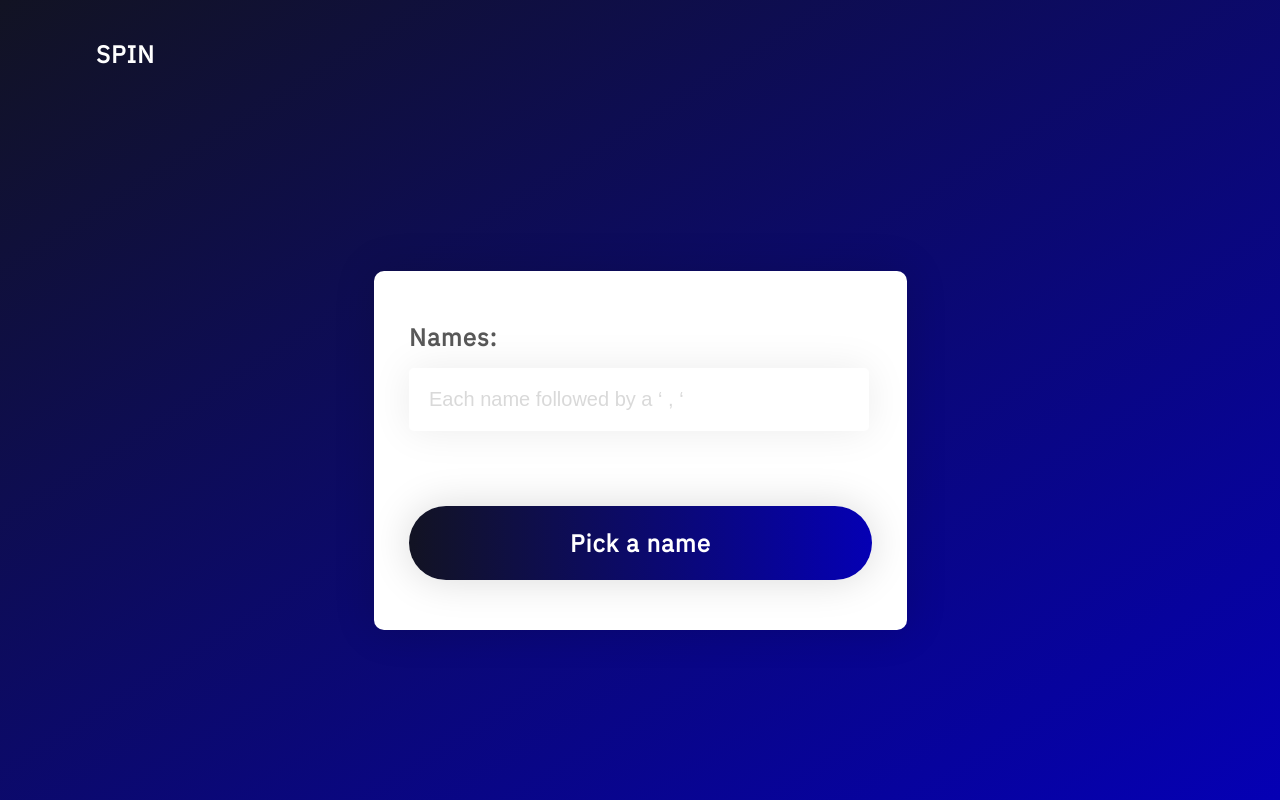
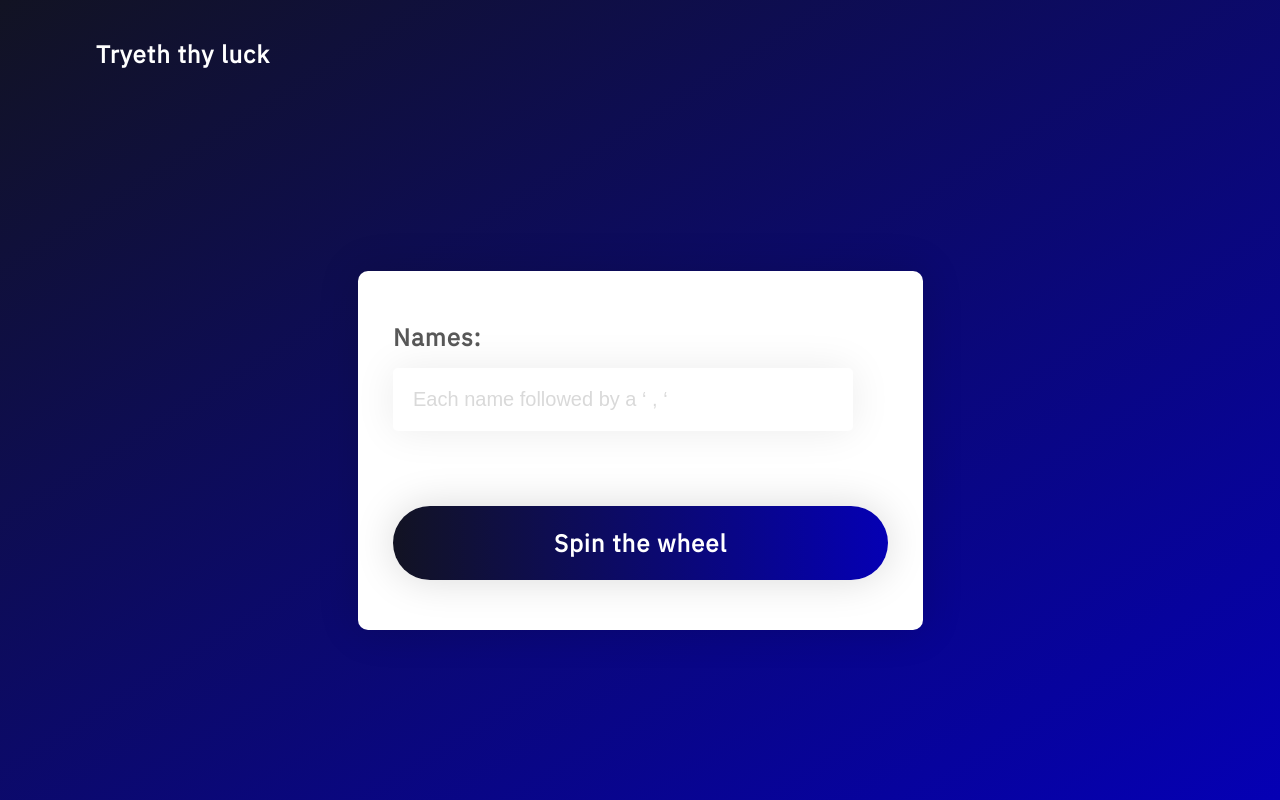
Before and after one commit to mostmojo/spinner, a plain HTML site: page index.html in a window 1280 px wide. Drawn offline with nearby package versions, Linux system fonts and the light colour scheme.

Commit message:
Add copy changes

```diff
--- a/index.html
+++ b/index.html
@@ -22,7 +22,7 @@
     <div class="background">
         <nav>
             <div class="navWrapper">
-                <a href="#">SPIN</a>
+                <a href="#">Tryeth thy luck</a>
             </div>
         </nav>
 
@@ -30,7 +30,7 @@
             <div class="namepicker">
                 <p>Names:</p>
                 <input id="names" type="text" placeholder="Each name followed by a ‘ , ‘">
-                <a href="#" id="pick">Pick a name</a>
+                <a href="#" id="pick">Spin the wheel</a>
             </div>
         </header>
 
```
